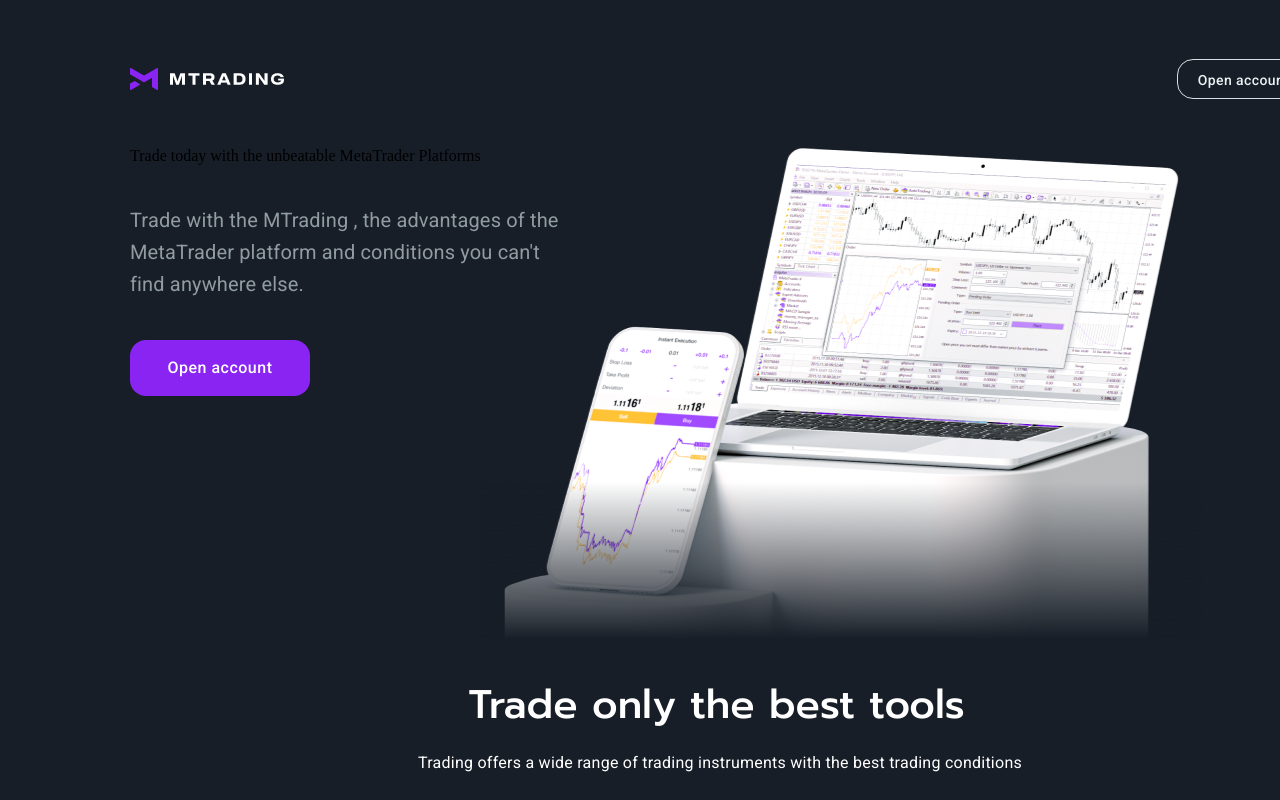
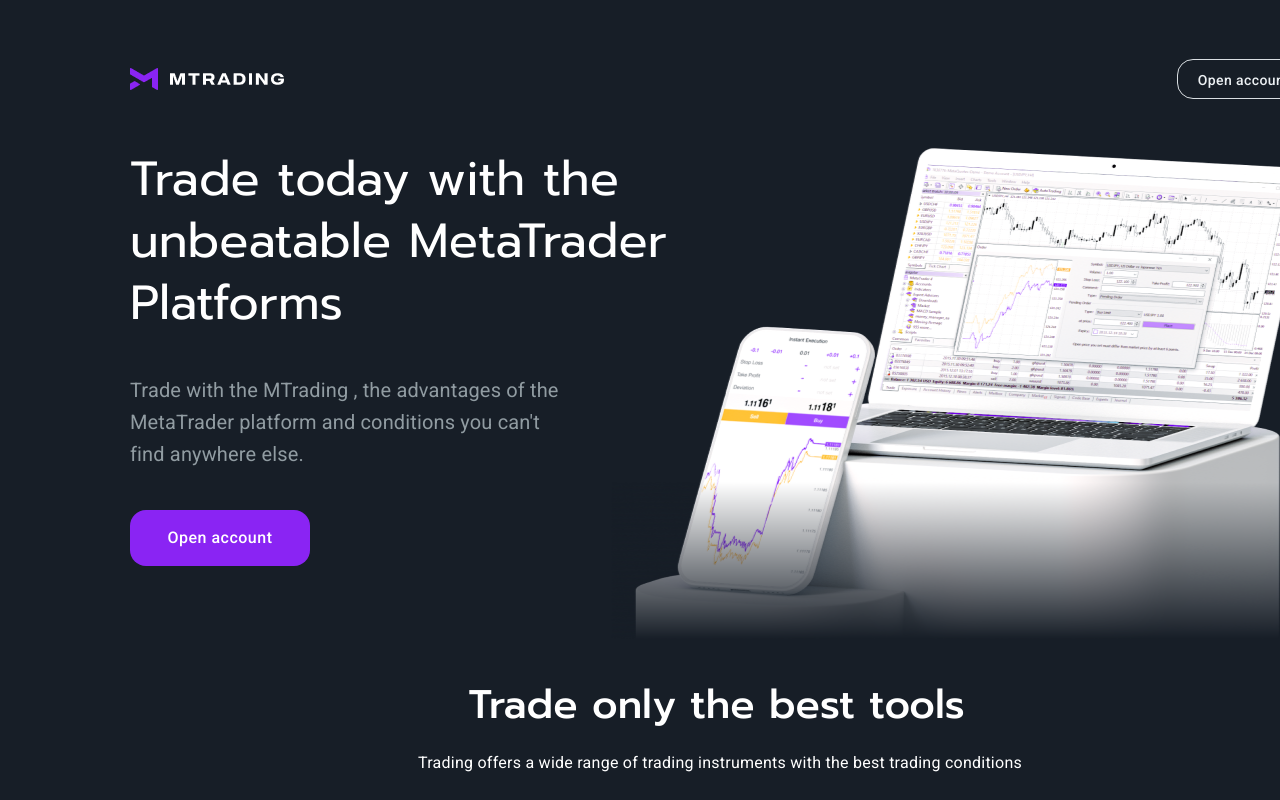
Before and after one commit to MartS88/mt6, a React (Create React App) app: page / in a window 1280 px wide. Shown: the top 800 px of the page. Built offline with nearby package versions, Linux system fonts and the light colour scheme.

Commit message:
Header.module.scss update

```diff
--- a/src/components/header/Header.module.css
+++ b/src/components/header/Header.module.css
@@ -71,7 +71,7 @@ header .header_block_wrapped .headear_wrapped_up_block_div .header_wrapped_up_bl
   align-items: flex-start;
   gap: 40px;
 }
-header .header_block_wrapped .headear_wrapped_up_block_div .header_wrapped_up_block .wheader_title {
+header .header_block_wrapped .headear_wrapped_up_block_div .header_wrapped_up_block .header_title {
   width: 580px;
   font-family: "Prompt";
   font-size: 48px;
--- a/src/components/header/Header.module.scss
+++ b/src/components/header/Header.module.scss
@@ -79,7 +79,7 @@ header {
         gap: 40px;
 
 
-        .wheader_title {
+        .header_title {
           width: 580px;
           font-family: 'Prompt';
           font-size: 48px;
@@ -279,6 +279,7 @@ header {
 
 
           .header_title {
+
             width: 328px;
             font-weight: 500;
             font-family: 'Prompt';
```
Also changed, not shown: 1 other file (tests, documents, lock files or other folders).
